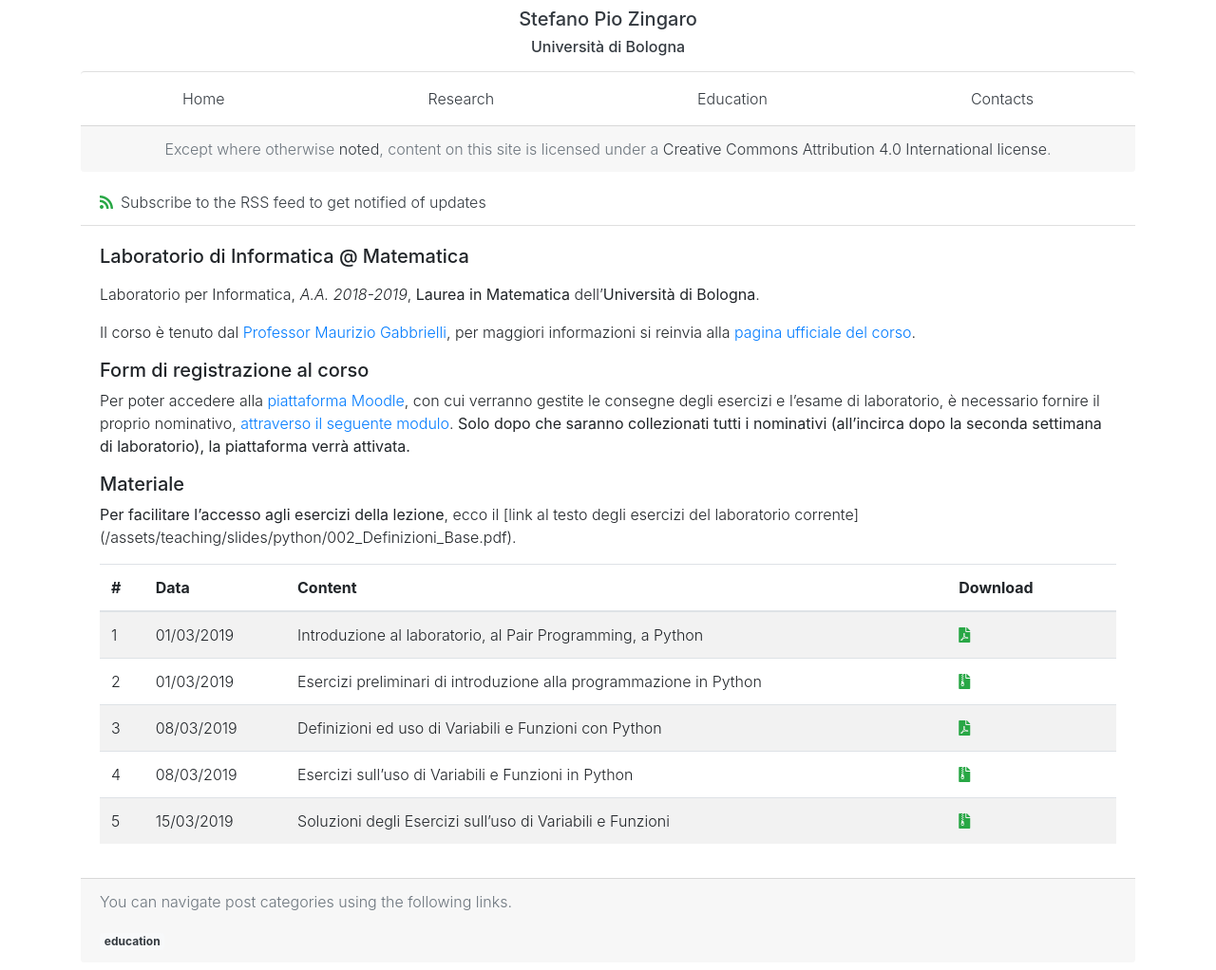
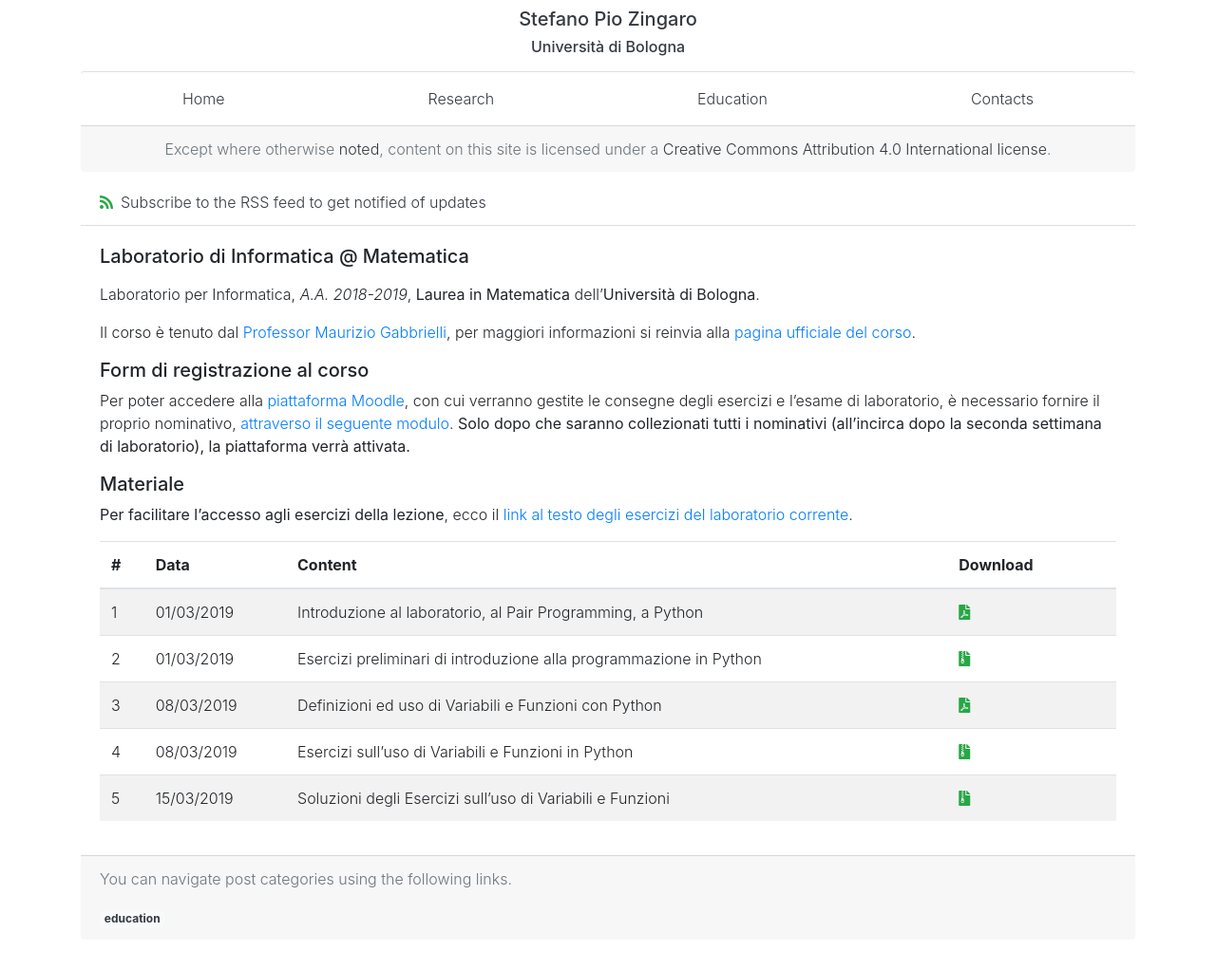
Before and after one commit to saltgz/saltgz.github.io, a Jekyll site: the page built from _posts/2019-02-20-info-mat.md, in a window 1280 px wide. Shown: the whole page at 95% size. Built offline with Jekyll 4.4.1, drawn with Linux system fonts in a browser that asks for light colours; nearby versions of some CDN libraries; after the commit the page ends 998 px from its top, so only the background shows below that.

Commit message:
fix href

```diff
--- a/_posts/2019-02-20-info-mat.md
+++ b/_posts/2019-02-20-info-mat.md
@@ -23,7 +23,7 @@ laboratorio), la piattaforma verrà attivata.**
 ##### Materiale
 
 **Per facilitare l'accesso agli esercizi della lezione**, ecco il
-[link al testo degli esercizi del laboratorio corrente]\({{ "/assets/teaching/slides/python/002_Definizioni_Base.pdf"   | prepend: site.baseurl }}).
+[link al testo degli esercizi del laboratorio corrente]({{ "/assets/teaching/slides/python/002_Definizioni_Base.pdf"   | prepend: site.baseurl }}).
 
 | #   | Data       | Content                                                            | Download                                                                                                                          |                           |
 | --- | ---------- | ------------------------------------------------------------------ | --------------------------------------------------------------------------------------------------------------------------------- | ------------------------- |
```
